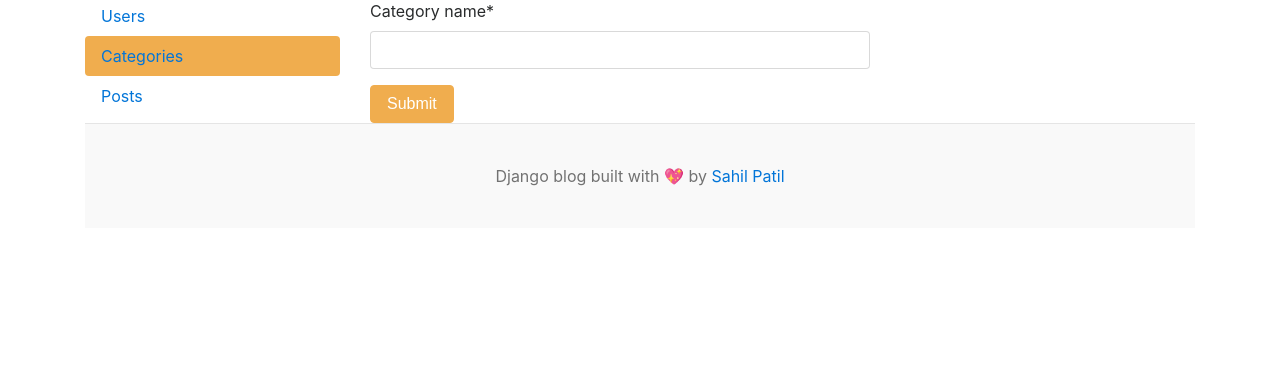
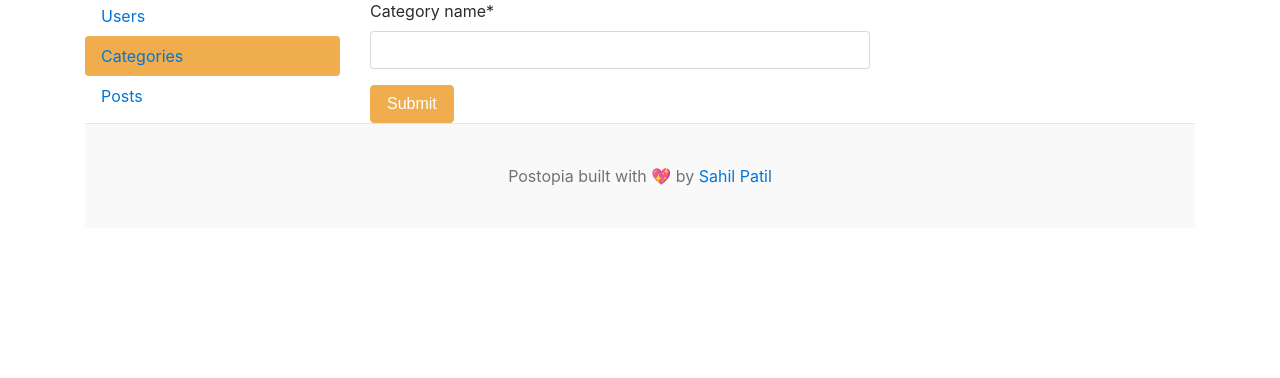
Before and after one commit to SahilP2321/blog, a Django app: page /dashboard/categories/add/ in a window 1280 px wide. Shown: the part 151-529 px from the top of the page. Run offline with Django 4.2, Linux system fonts and the light colour scheme; the visitor is signed in with stand-in values (Sample User, id 1); data that the repository does not hold is empty; parts of the project's set-up code (start-up, migrations or seed data) failed here and were passed over; some libraries are stand-ins or nearby versions.

Commit message:
enhancement

```diff
--- a/templates/base.html
+++ b/templates/base.html
@@ -60,7 +60,7 @@
 
 <!-- Footer Part -->
 <footer class="blog-footer">
-    <p>Django blog built with 💖 by <a href="#">Sahil Patil</a></p>
+    <p>Postopia built with 💖 by <a href="#">Sahil Patil</a></p>
   </footer>
   </body>
   </html>
```
